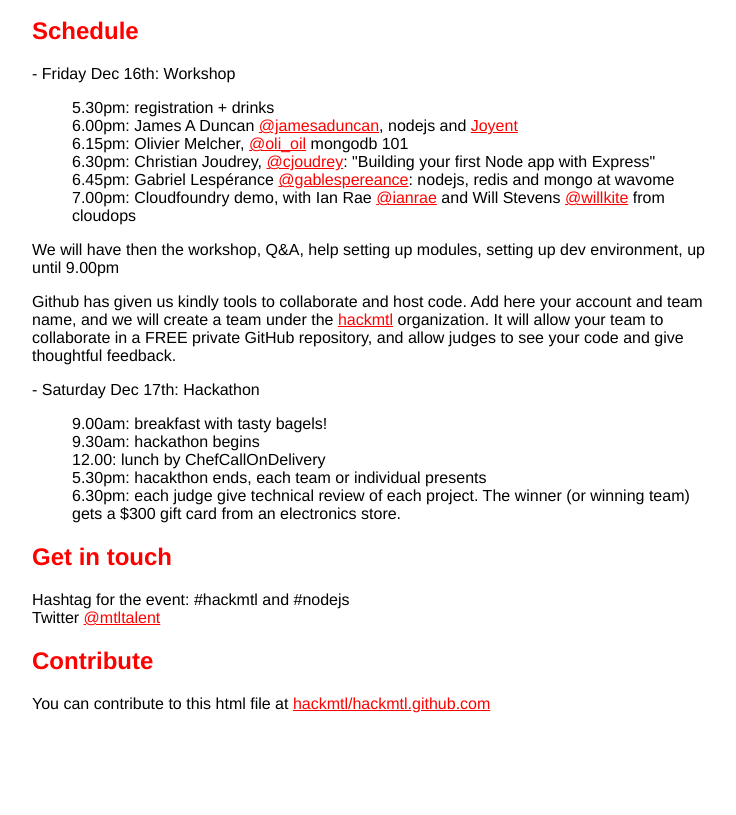
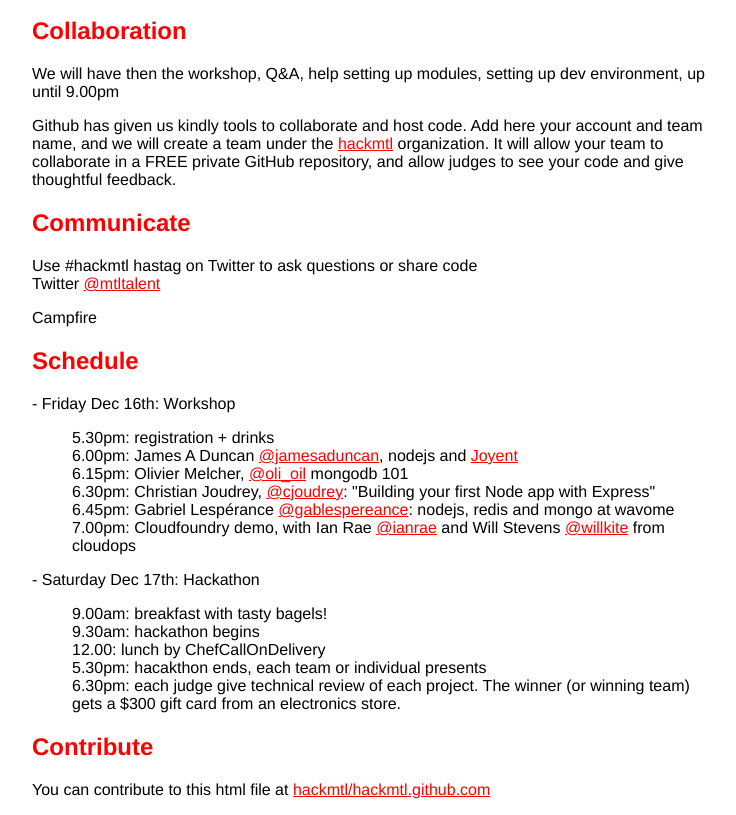
Before and after one commit to hackmtl/hackmtl.github.com, a plain HTML site: page index.html in a window 1280 px wide. Shown: the part 61-876 px from the top of the page, without its empty margins (258-994 px from the left). Before the commit the page ends 800 px from the top, so only its background shows below. Drawn offline with Linux system fonts and the light colour scheme.

Commit message:
github and collaboration info on top

```diff
--- a/index.html
+++ b/index.html
@@ -16,6 +16,16 @@ italic; } </style> </head>
  <h1><a href="hackathonmtl.eventbrite.com">redis/nodejs/mongo hackathon</a> <span class="small">by <a
 href="https://mtlstartuptalent.com">#mtlstartuptalent</a></span></h1>
 
+ <h2>Collaboration</h2>
+ <p>We will have then the workshop, Q&A, help setting up modules, setting up dev environment, up until 9.00pm</p>
+ <p>Github has given us kindly tools to collaborate and host code. Add here your account and team name, and we will create a team under the
+<a href="http://github.com/hackmtl">hackmtl</a> organization. It will allow your team to collaborate in a FREE private GitHub repository, and allow judges to see your code and give thoughtful feedback.</p>
+
+ <h2>Communicate</h2>
+ <p>Use #hackmtl hastag on Twitter to ask questions or share code</a><br/> Twitter <a
+href="http://twitter.com/mtltalent">@mtltalent</a></p>
+ <p>Campfire</p>
+
  <h2>Schedule</h2>
 
  <p>- Friday Dec 16th: Workshop</p>
@@ -25,9 +35,7 @@ and <a href="http://joyent.com">Joyent</a><br/> 6.15pm: Olivier Melcher, <a href
 href="http://twitter.com/cjoudrey">@cjoudrey</a>: "Building your first Node app with Express"<br/> 6.45pm: Gabriel Lespérance <a href="http://twitter.com/gablespereance">@gablespereance</a>: nodejs,
 redis and mongo at wavome<br/> 7.00pm: Cloudfoundry demo, with Ian Rae <a href="http://twitter.com/ianrae">@ianrae</a> and Will Stevens <a href="http://twitter.com/willkite">@willkite</a> from cloudops</blockquote>
 
- <p>We will have then the workshop, Q&A, help setting up modules, setting up dev environment, up until 9.00pm</p>
- <p>Github has given us kindly tools to collaborate and host code. Add here your account and team name, and we will create a team under the
-<a href="http://github.com/hackmtl">hackmtl</a> organization. It will allow your team to collaborate in a FREE private GitHub repository, and allow judges to see your code and give thoughtful feedback.</p>
+
 
  <p>- Saturday Dec 17th: Hackathon</p>
 
@@ -35,8 +43,7 @@ redis and mongo at wavome<br/> 7.00pm: Cloudfoundry demo, with Ian Rae <a href="
 hacakthon ends, each team or individual presents<br/> 6.30pm: each judge give technical review of each project. The winner (or winning team)
 gets a $300 gift card from an electronics store.</blockquote>
 
- <h2>Get in touch</h2> <p>Hashtag for the event: #hackmtl and #nodejs</a><br/> Twitter <a
-href="http://twitter.com/mtltalent">@mtltalent</a></p>
+
 
  <h2>Contribute</h2>
 
```
